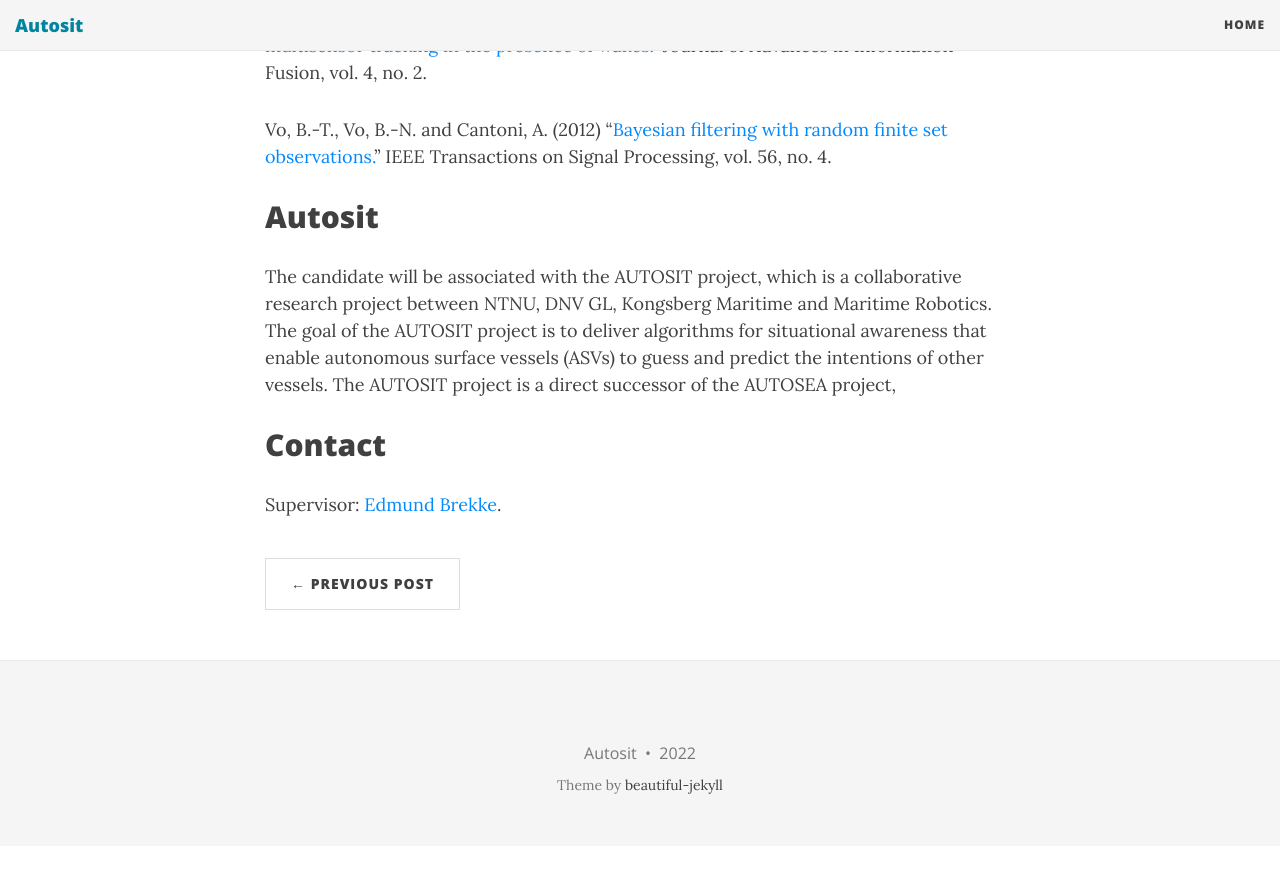
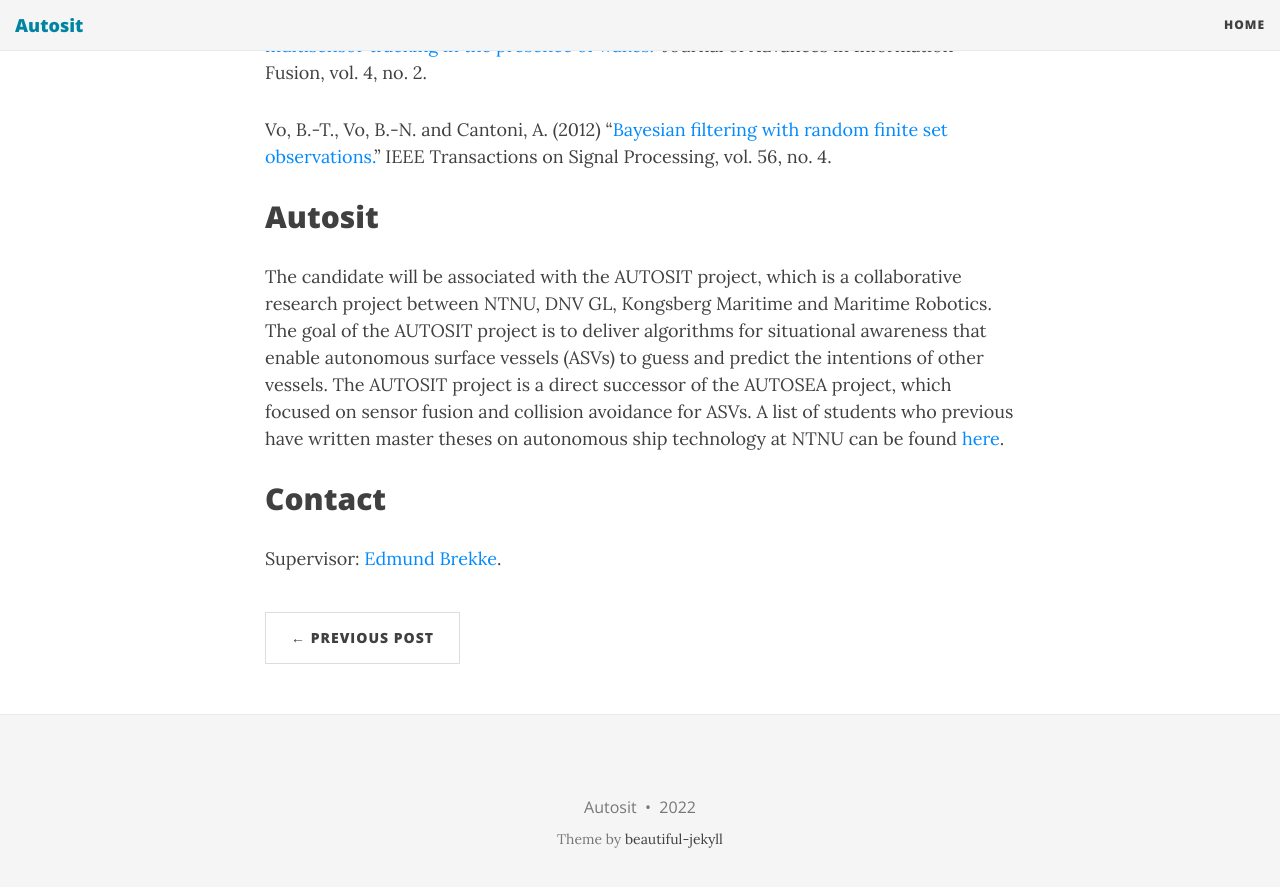
Before and after one commit to autosit/autosit.github.io, a Jekyll site: the page built from _posts/2022-03-30-pmbm_wakes_spawning.md, in a window 1280 px wide and 900 px high, scrolled down 2704 px. Shown: the top 887 px of the window. Built offline with Jekyll 4.4.1, drawn with Linux system fonts in a browser that asks for light colours; nearby versions of some CDN libraries; before the commit the page ends 3550 px from its top, so only the background shows below that.

Commit message:
stuff about autosit in wake

```diff
--- a/_posts/2022-03-30-pmbm_wakes_spawning.md
+++ b/_posts/2022-03-30-pmbm_wakes_spawning.md
@@ -59,7 +59,8 @@
 which is a collaborative research project between NTNU, DNV GL, Kongsberg Maritime and Maritime Robotics.
 The goal of the AUTOSIT project is
 to deliver algorithms for situational awareness that enable autonomous surface vessels (ASVs) to guess and predict the intentions of other vessels.
-The AUTOSIT project is a direct successor of the AUTOSEA project,
+The AUTOSIT project is a direct successor of the AUTOSEA project, which focused on sensor fusion and collision avoidance for ASVs.
+A list of students who previous have written master theses on autonomous ship technology at NTNU can be found [here].
 
 
 ## Contact
@@ -78,3 +79,4 @@
 [(Rødningsby et al. 2009)]: https://confcats_isif.s3.amazonaws.com/web-files/journals/entries/JAIF_article_multitarget2.pdf
 [(Vo et al. 2008)]: https://people.eng.unimelb.edu.au/bnvo/vo/VVC_RFSO_SIC07.pdf
 [TTK4250 Sensor Fusion]: https://www.ntnu.no/studier/emner/TTK4250#tab=omEmnet
+[here]: https://folk.ntnu.no/edmundfo/autoseastudents/autoseastudents.html
```
